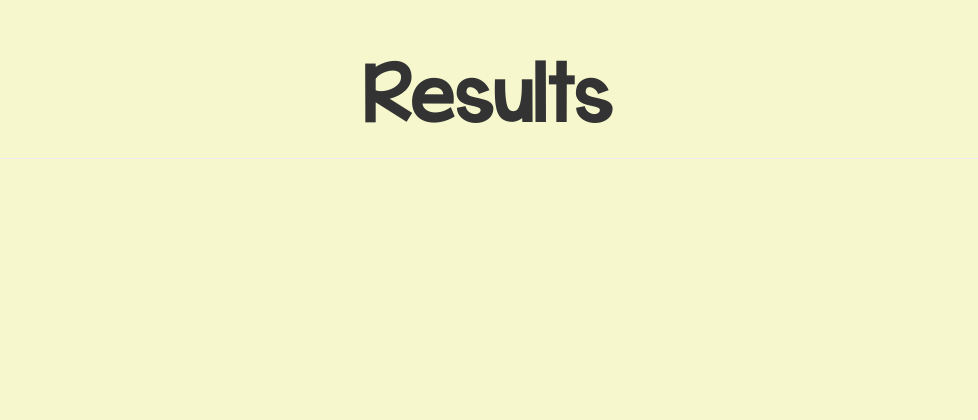
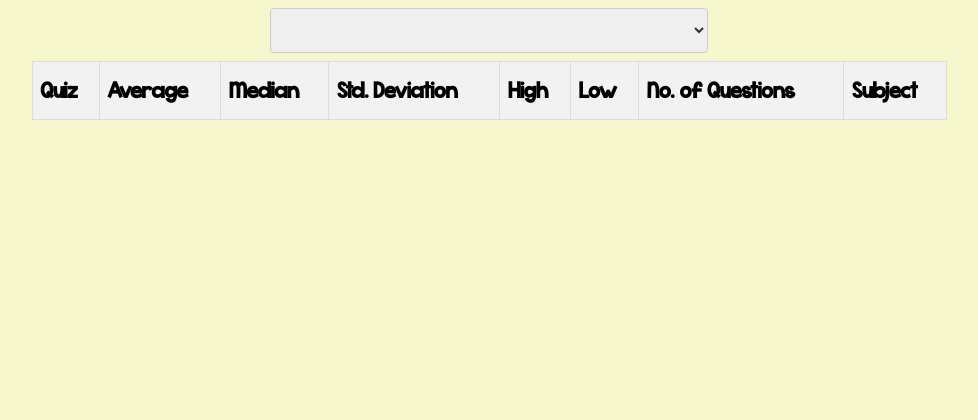
Before and after one commit to JPoirier55/HoppoRoo, a Django app: page /results in a window 1280 px wide. Shown: the top 420 px of the page, without its empty margins (151-1129 px from the left). Run offline with Django 3.2, Linux system fonts and the light colour scheme; lists and menus that the app fills with data are empty; some libraries are stand-ins or nearby versions.

Commit message:
undoing comments

```diff
--- a/HLS/templates/results.html
+++ b/HLS/templates/results.html
@@ -2,56 +2,43 @@
 {% load index %}
 
 {% block content %}
+    <div class="studentpicker" >
+       <select id="studentpickerbox" onchange="location = this.value;">
+           {% for quiz in results_list %}
+          <option value="/results?quiz={{ quiz }}" {% if chosen_quiz == quiz %}selected{% endif %}>{{ quiz }}</option>
+            {% endfor %}
+        </select>
+    </div>
+    <div class="col-md-12">
+        <div class="table-responsive" style="margin-bottom: 100px;">
+            <table id="resultstable">
+                <tr>
+                    <th>Quiz</th>
+                    <th>Average</th>
+                    <th>Median</th>
+                    <th>Std. Deviation</th>
+                    <th>High</th>
+                    <th>Low</th>
+                    <th>No. of Questions</th>
+                    <th>Subject</th>
+                </tr>
 
-     <div class="page-header">
-        <h1 style="font-size: 7vw;">Results</h1>
+                {% for key, values in results_list.items %}
+
+                    <tr>
+                        <td>{{ values.name }}</td>
+                        <td>{{ values.class_av }}</td>
+                        <td>{{ values.class_median }}</td>
+                        <td>{{ values.std_dev }}</td>
+                        <td>{{ values.high }}</td>
+                        <td>{{ values.low }}</td>
+                        <td>{{ values.num_of_questions }}</td>
+                        <td>{{ values.subject }}</td>
+                    </tr>
+
+                {% endfor %}
+
+            </table>
+        </div>
     </div>
-    <script>
-
-    for(var i =0; i< localStorage.length; i++){
-        console.log(localStorage.getItem(i));
-    }
-    console.log(JSON.parse(localStorage.getItem('1')));
-
-    </script>
-
-{#    <div class="studentpicker" >#}
-{#       <select id="studentpickerbox" onchange="location = this.value;">#}
-{#           {% for quiz in results_list %}#}
-{#          <option value="/results?quiz={{ quiz }}" {% if chosen_quiz == quiz %}selected{% endif %}>{{ quiz }}</option>#}
-{#            {% endfor %}#}
-{#        </select>#}
-{#    </div>#}
-{#    <div class="col-md-12">#}
-{#        <div class="table-responsive" style="margin-bottom: 100px;">#}
-{#            <table id="resultstable">#}
-{#                <tr>#}
-{#                    <th>Quiz</th>#}
-{#                    <th>Average</th>#}
-{#                    <th>Median</th>#}
-{#                    <th>Std. Deviation</th>#}
-{#                    <th>High</th>#}
-{#                    <th>Low</th>#}
-{#                    <th>No. of Questions</th>#}
-{#                    <th>Subject</th>#}
-{#                </tr>#}
-{##}
-{#                {% for key, values in results_list.items %}#}
-{##}
-{#                    <tr>#}
-{#                        <td>{{ values.name }}</td>#}
-{#                        <td>{{ values.class_av }}</td>#}
-{#                        <td>{{ values.class_median }}</td>#}
-{#                        <td>{{ values.std_dev }}</td>#}
-{#                        <td>{{ values.high }}</td>#}
-{#                        <td>{{ values.low }}</td>#}
-{#                        <td>{{ values.num_of_questions }}</td>#}
-{#                        <td>{{ values.subject }}</td>#}
-{#                    </tr>#}
-{##}
-{#                {% endfor %}#}
-{##}
-{#            </table>#}
-{#        </div>#}
-{#    </div>#}
 {% endblock %}
```
